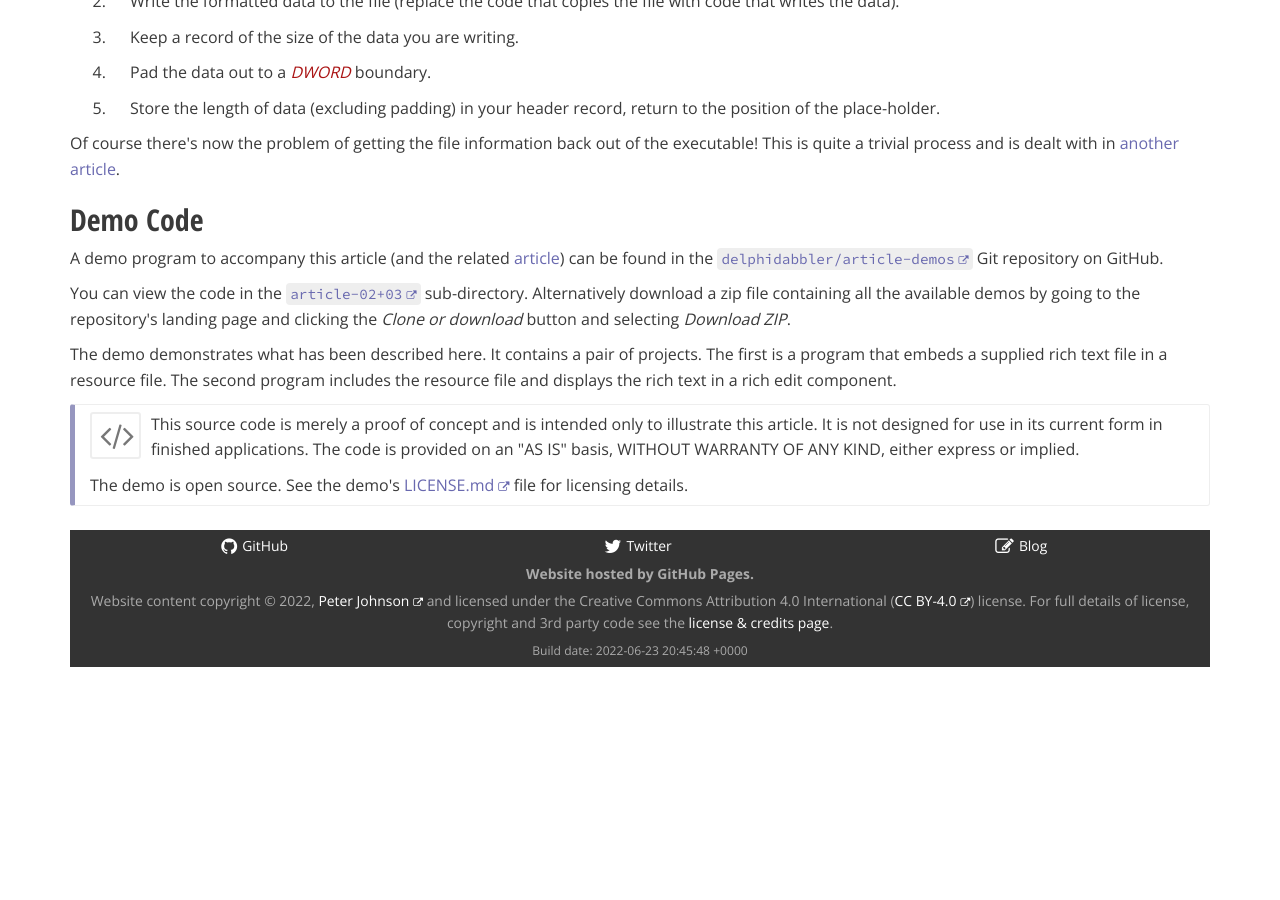
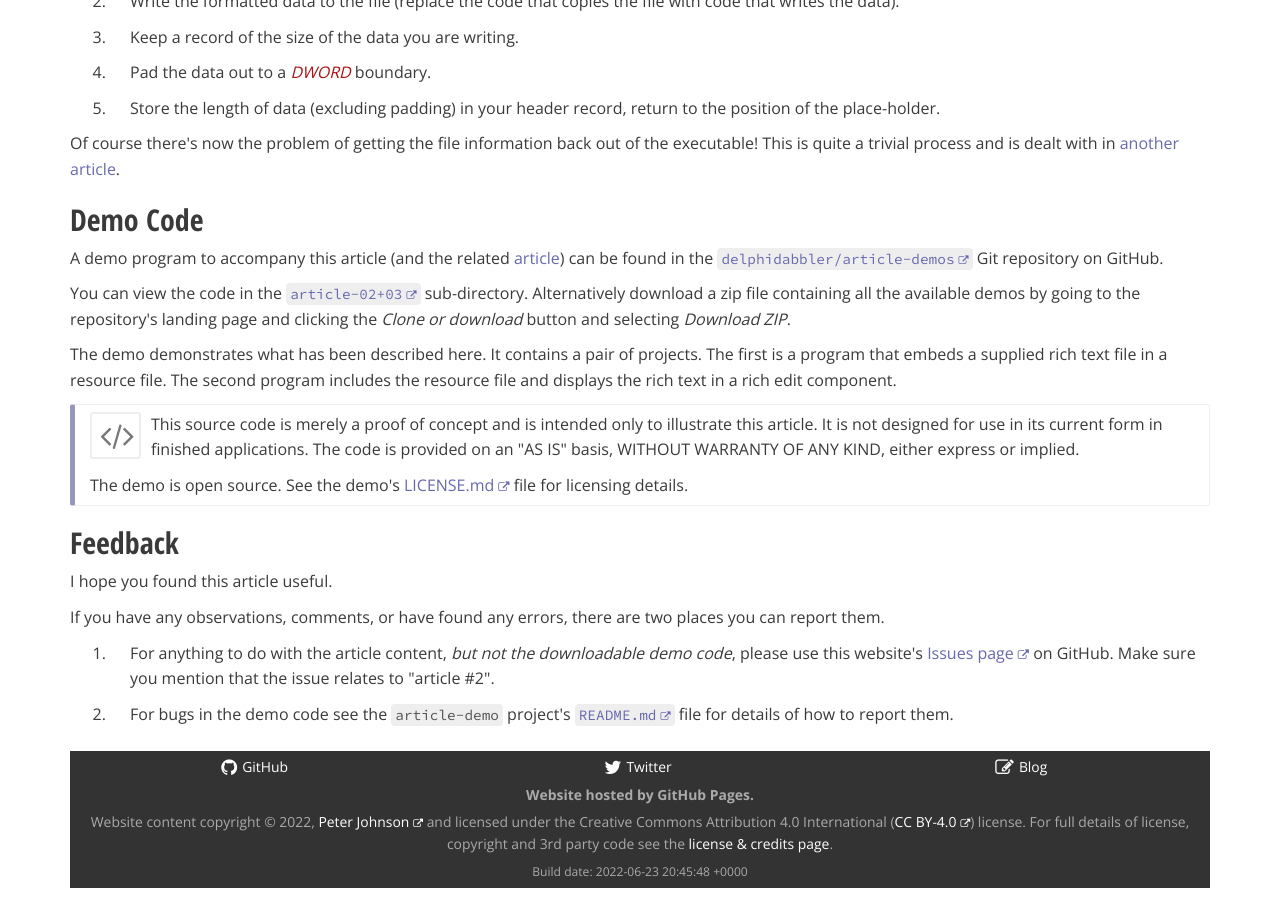
Before and after one commit to delphidabbler/delphidabbler.github.io, a Jekyll site: the page built from _articles/article-2.html, in a window 1280 px wide and 900 px high, scrolled down 1667 px. Built offline with Jekyll 4.4.1, drawn with Linux system fonts in a browser that asks for light colours; nearby versions of some CDN libraries; comment, search, counter and statistics services are not loaded; before the commit the page ends 2346 px from its top, so only the background shows below that.

Commit message:
Update article-2.html

```diff
--- a/_articles/article-2.html
+++ b/_articles/article-2.html
@@ -282,3 +282,21 @@
         for licensing details.
     </p>
 </div>
+
+<section id="feedback">
+
+  <h2>Feedback</h2>
+
+  <p>I hope you found this article useful.</p>
+
+  <p>If you have any observations, comments, or have found any errors, there are two places you can report them.</p>
+
+  <ol class="wide">
+
+    <li>For anything to do with the article content, <em>but not the downloadable demo code</em>, please use this website's <a href="https://github.com/delphidabbler/delphidabbler.github.io/issues">Issues page</a> on GitHub. Make sure you mention that the issue relates to &quot;article #2&quot;.</li>
+
+    <li>For bugs in the demo code see the <code>article-demo</code> project's <code><a href="https://github.com/delphidabbler/article-demos/blob/master/README.md#bug-reports">README.md</a></code> file for details of how to report them.</li>
+
+  </ol>
+
+</section>
```
